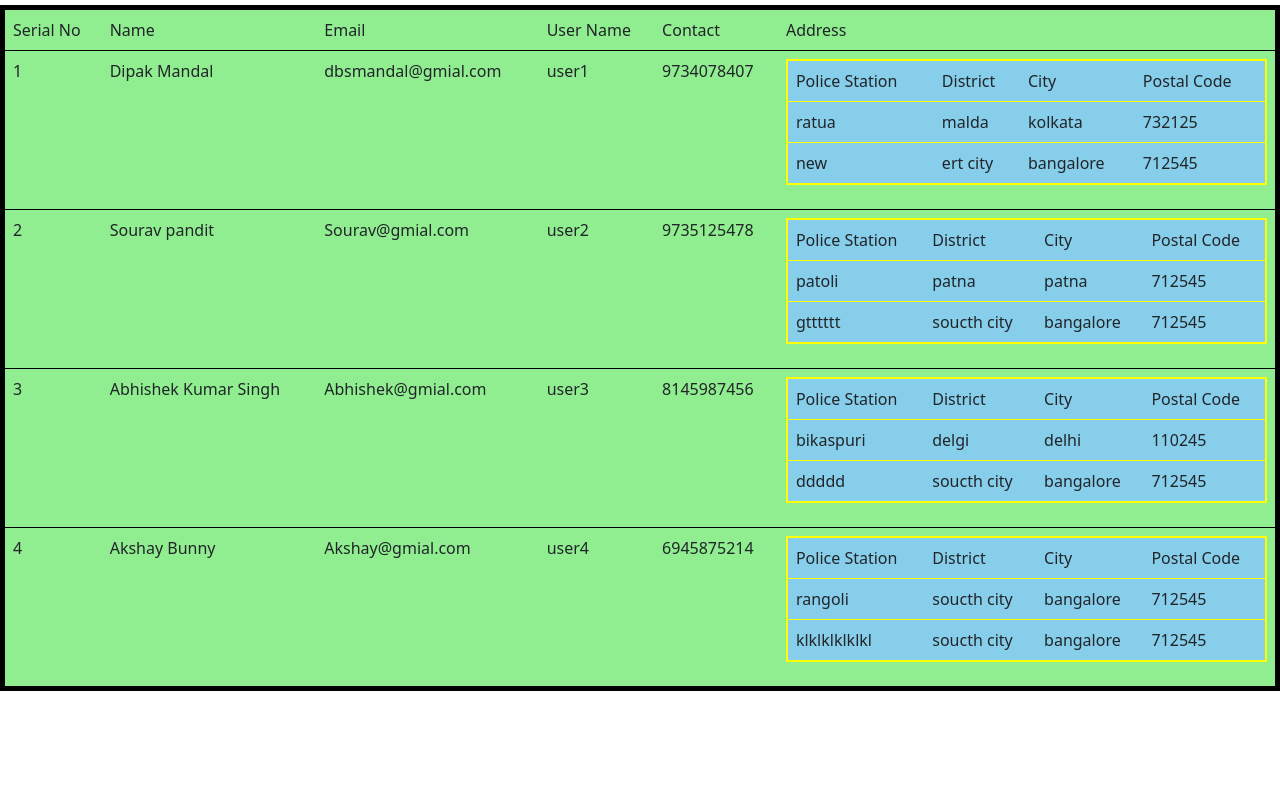
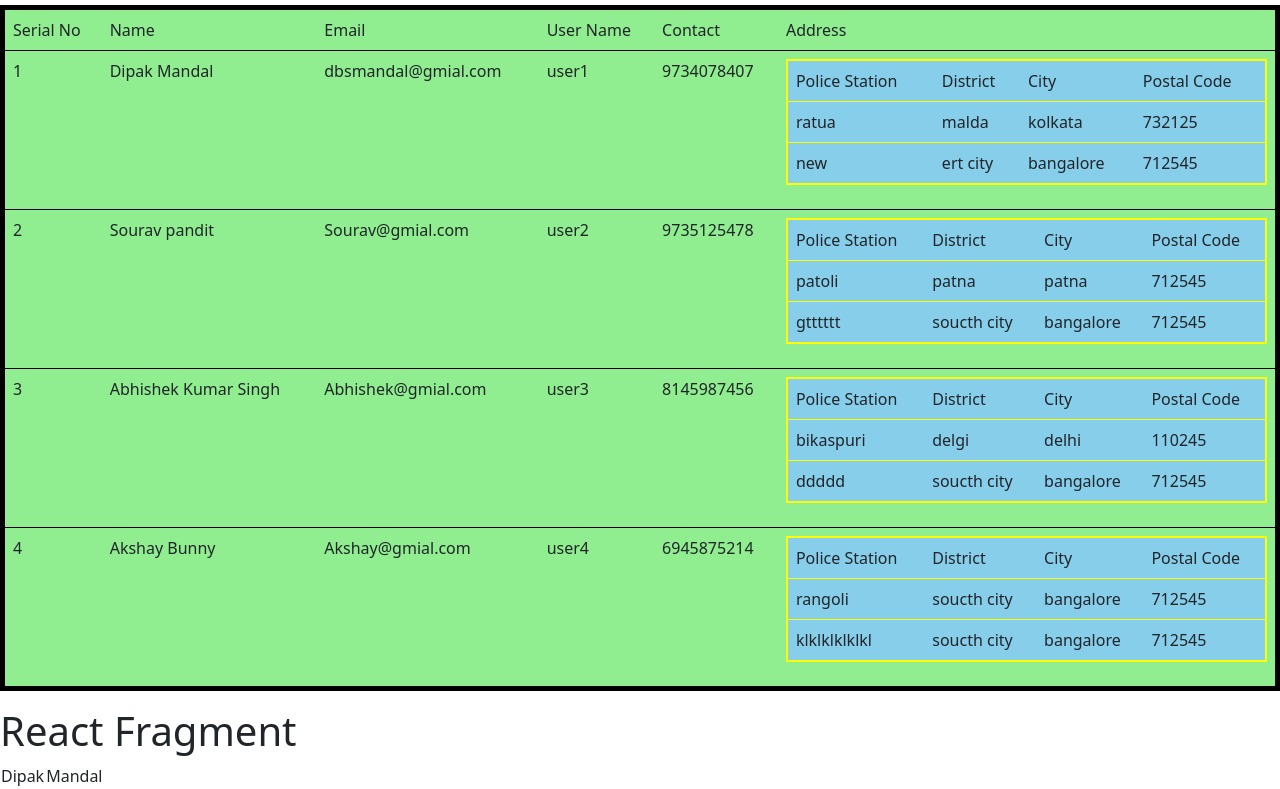
Before and after one commit to dbsmandal/React-Tutorial, a React (Create React App) app in the folder react-tutorial/: page / in a window 1280 px wide. Shown: the part 1337-2126 px from the top of the page. Before the commit the page ends 2044 px from the top, so only its background shows below. Built offline with nearby package versions, Linux system fonts and the light colour scheme.

Commit message:
using React Fragment

```diff
--- a/react-tutorial/src/App.js
+++ b/react-tutorial/src/App.js
@@ -4,6 +4,7 @@ import Main1 from './Use Efect/Main1';
 import TableMap from './Array/TableMap';
 import TableBoots from './Array/TableBoots';
 import NestedArray from './Array/NestedArray';
+import ReactFragment from './ReactFragment/ReactFragment';
 function App() {
   return (
   <>
@@ -22,6 +23,9 @@ function App() {
   <div>
     <NestedArray/>
   </div>
+  <div>
+    <ReactFragment/>
+  </div>
   </>
   );
 }
--- a/react-tutorial/src/Array/NestedArray.js
+++ b/react-tutorial/src/Array/NestedArray.js
@@ -120,6 +120,7 @@ export default function NestedArray() {
                 <Table style={{backgroundColor:"skyblue" ,border:"2px solid yellow"}}>
                     <tbody>
                     <tr>
+
                             <td>Police Station</td>
                             <td>District</td>
                             <td>City</td>
--- /dev/null
+++ b/react-tutorial/src/ReactFragment/ReactFragment.js
@@ -0,0 +1,24 @@
+import React from 'react'
+import User from './User'
+
+export default function ReactFragment() {
+  return (
+    <div>
+        <h1>React Fragment</h1>
+        <table>
+            <tbody>
+                <tr>
+                    <User/>
+                </tr>
+            </tbody>
+        </table>
+
+    </div>
+  )
+}
+//when you div under the table then console will be display some error , bassically console that you note use div
+//if you resolve the isue then you can react fragment
+//react fragment we are use three ways
+//1.you can you <></>
+//2.import Fragemnt in react like import react,{fragment} from "react" and use it under the function like {<Fragment>........</Fragment>}
+//3. you can also use with out importing like that {<react.Fragment>........</React.Fragment>}
--- /dev/null
+++ b/react-tutorial/src/ReactFragment/User.js
@@ -0,0 +1,10 @@
+import React from 'react'
+
+export default function User() {
+  return (
+    <>
+      <td>Dipak</td>
+      <td>Mandal</td>
+    </>
+  )
+}
```
